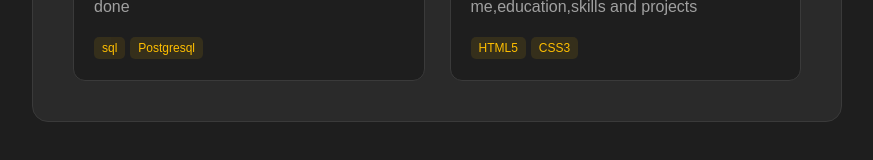
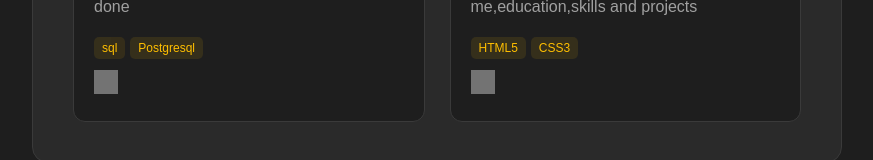
Before and after one commit to chilukurujahnavi-2002/portfolio-project, a plain HTML site: page index.html in a window 1280 px wide. Shown: the part 1634-1794 px from the top of the page, without its empty margins (398-1271 px from the left). Before the commit the page ends 1756 px from the top, so only its background shows below. Drawn offline with Linux system fonts and the light colour scheme; grey boxes are pictures that could not be loaded.

Commit message:
added github repository links to open the projects in the github

```diff
--- a/index.html
+++ b/index.html
@@ -132,6 +132,11 @@
                             <h3>zepto sql project</h3>
                             <p>it is a sql project.one of the best project.dataset from kaggle.sql queries done</p>
                             <span>sql</span><span>Postgresql</span>
+                            <div class="project-links">
+                                <a href="https://github.com/chilukurujahnavi-2002/sql_project" target="_blank">
+                                    <img src="https://simpleicons.org/icons/github.svg" alt="GitHub Repo">
+                                </a>
+                            </div>
                         </div>
                     </div>
                     <div class="project">
@@ -140,6 +145,11 @@
                             <h3>personal portfolio</h3>
                             <p>built a personal portfolio project by using html5 and css3 which includes about me,education,skills and projects</p>
                             <span>HTML5</span><span>CSS3</span>
+                            <div class="project-links">
+                                <a href="https://github.com/chilukurujahnavi-2002/portfolio-project" target="_blank">
+                                    <img src="https://simpleicons.org/icons/github.svg" alt="GitHub Repo">
+                                </a>
+                            </div>
                         </div>
                     </div>
                 </div>
--- a/style.css
+++ b/style.css
@@ -293,3 +293,18 @@ nav a{
     transform: translateY(-2px);
     box-shadow: 0px 0px 10px rgba(255, 191, 0, 0.5);
 }
+.project-links {
+    margin-top: 10px;
+}
+
+.project-links img {
+    height: 24px;
+    width: 24px;
+    filter: grayscale(1) invert(0.7);
+    transition: all 0.3s ease;
+}
+
+.project-links img:hover {
+    filter: grayscale(0) invert(0);
+    transform: scale(1.1);
+}
```
